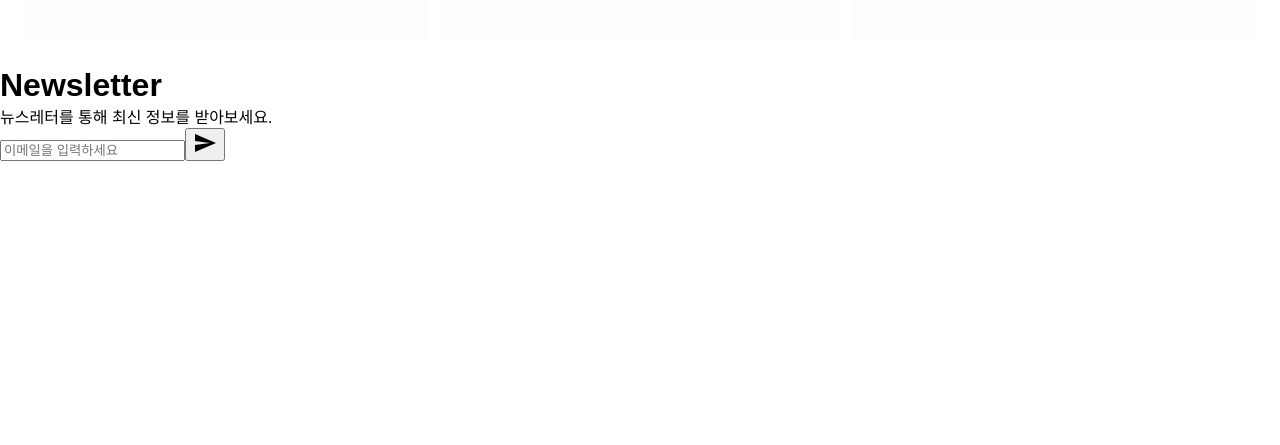
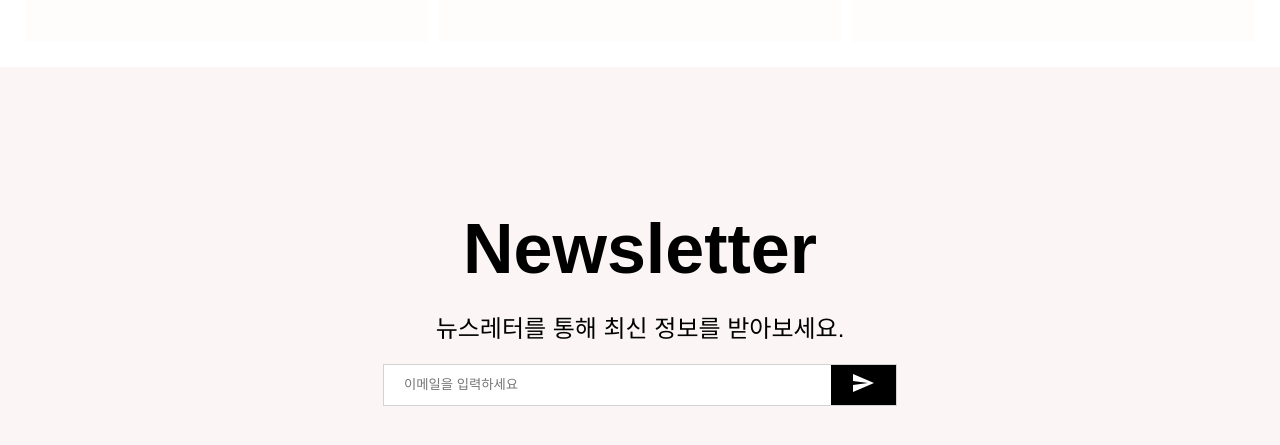
Before and after one commit to skdding3/gr-commerce-Front, a React (Create React App) app: page / in a window 1280 px wide. Shown: the part 2029-2474 px from the top of the page. Before the commit the page ends 2190 px from the top, so only its background shows below. Built offline with nearby package versions, Linux system fonts and the light colour scheme.

Commit message:
[feat] Newsletter Styling

```diff
--- a/src/components/Newsletter.jsx
+++ b/src/components/Newsletter.jsx
@@ -2,12 +2,42 @@ import { Send } from "@mui/icons-material";
 import React from "react";
 import styled from "styled-components";
 
-const Container = styled.div``;
-const Title = styled.h1``;
-const Desc = styled.div``;
-const InputContainer = styled.div``;
-const Input = styled.input``;
-const Button = styled.button``;
+const Container = styled.div`
+  height: 60vh;
+  background-color: #fcf5f5;
+  display: flex;
+  align-items: center;
+  justify-content: center;
+  flex-direction: column;
+`;
+const Title = styled.h1`
+  font-size: 70px;
+  margin-bottom: 20px;
+`;
+const Desc = styled.div`
+  font-size: 24px;
+  font-weight: 30px;
+  margin-bottom: 20px;
+`;
+const InputContainer = styled.div`
+  width: 40%;
+  height: 40px;
+  background-color: white;
+  display: flex;
+  justify-content: space-between;
+  border: 1px solid lightgray;
+`;
+const Input = styled.input`
+  border: none;
+  flex: 8;
+  padding-left: 20px;
+`;
+const Button = styled.button`
+  flex: 1;
+  border: none;
+  background-color: black;
+  color: white;
+`;
 
 function Newsletter() {
   return (
```
